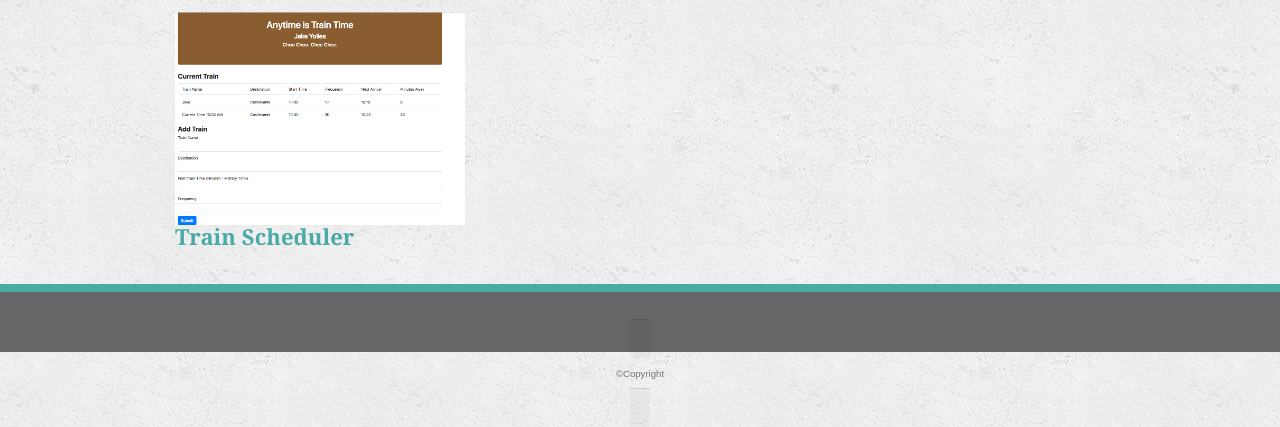
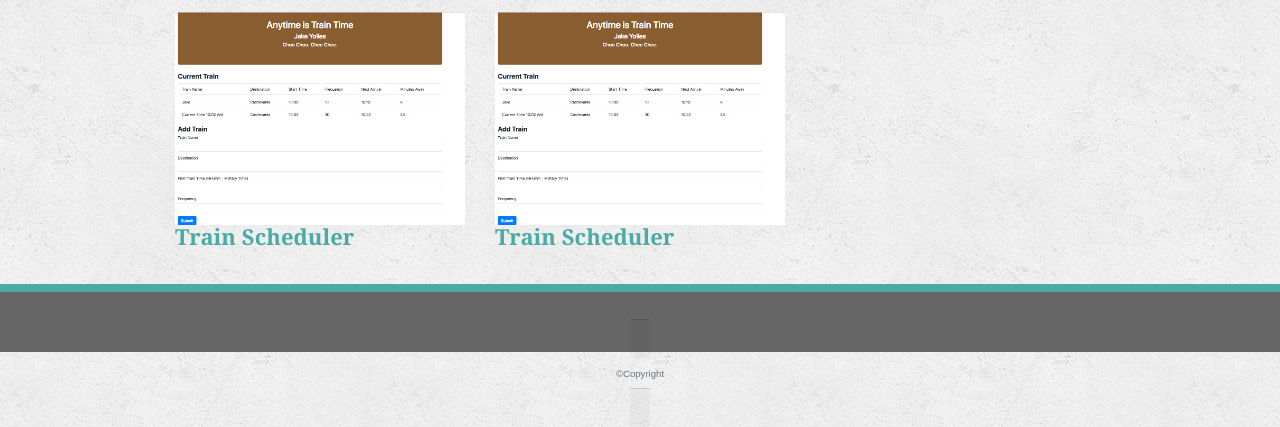
Before and after one commit to JacobYolles/Bootstrap-Portfolio, a plain HTML site: page portfolio.html in a window 1280 px wide. Shown: the part 669-1096 px from the top of the page. Drawn offline with nearby package versions, Linux system fonts and the light colour scheme.

Commit message:
added structure for new Project 1

```diff
--- a/portfolio.html
+++ b/portfolio.html
@@ -140,6 +140,12 @@
                     <h3>Train Scheduler</h3>
                     </a>
             </div>
+            <div class="col-md-4">
+                <a href="https://jacobyolles.github.io/Train-Scheduler/">
+                    <img class="img-fluid port-image" img src="assets/images/Screen Shot 2018-08-16 at 10.02.29 AM.png" alt="Train-Scheduler"></a>
+                    <h3>Train Scheduler</h3>
+                    </a>
+            </div>
         </div>
     </div>
 
```
